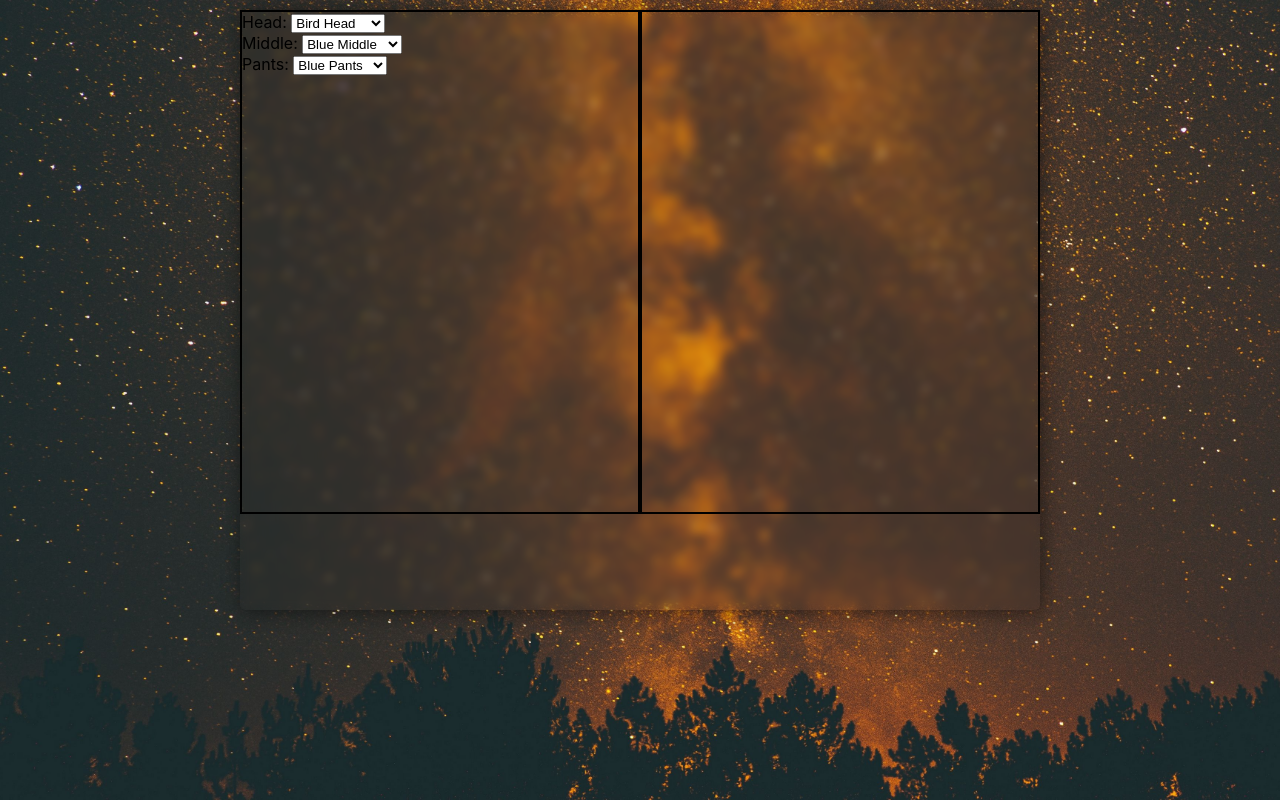
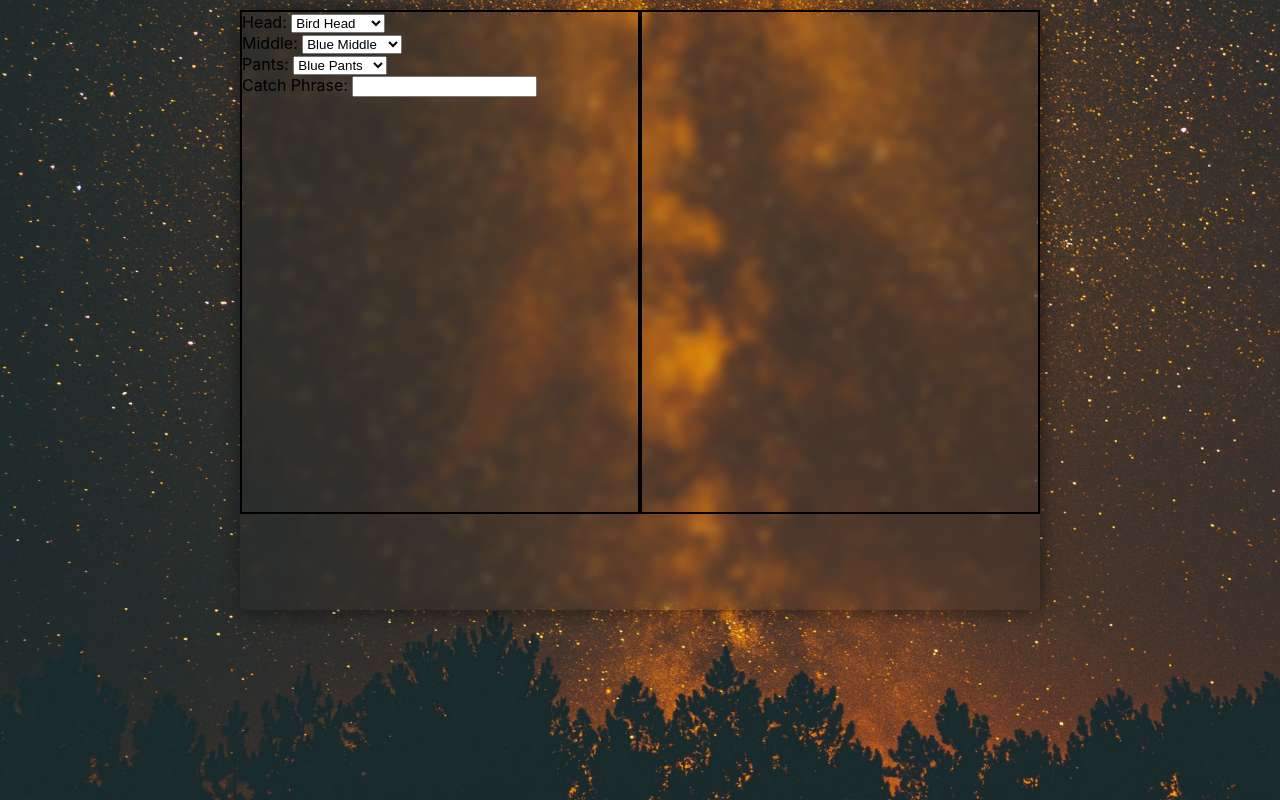
Before and after one commit to spencer-eagleton/react-character-builder, a React (Create React App) app: page / in a window 1280 px wide. Built offline with nearby package versions, Linux system fonts and the light colour scheme.

Commit message:
added text input

```diff
--- a/src/components/Picker/Picker.js
+++ b/src/components/Picker/Picker.js
@@ -1,6 +1,6 @@
 import './Picker.css';
 
-export default function Picker(head, setHead, middle, setMiddle, pants, setPants) {
+export default function Picker(head, setHead, middle, setMiddle, pants, setPants, text, setText) {
   return (
     <div className="picker">
       <div className="form-control">
@@ -30,6 +30,10 @@ export default function Picker(head, setHead, middle, setMiddle, pants, setPants
           <option value="white-pants">White Pants</option>
         </select>
       </div>
+      <div className="form-control">
+        <label>Catch Phrase: </label>
+        <input type="text" />
+      </div>
     </div>
   );
 }
```
